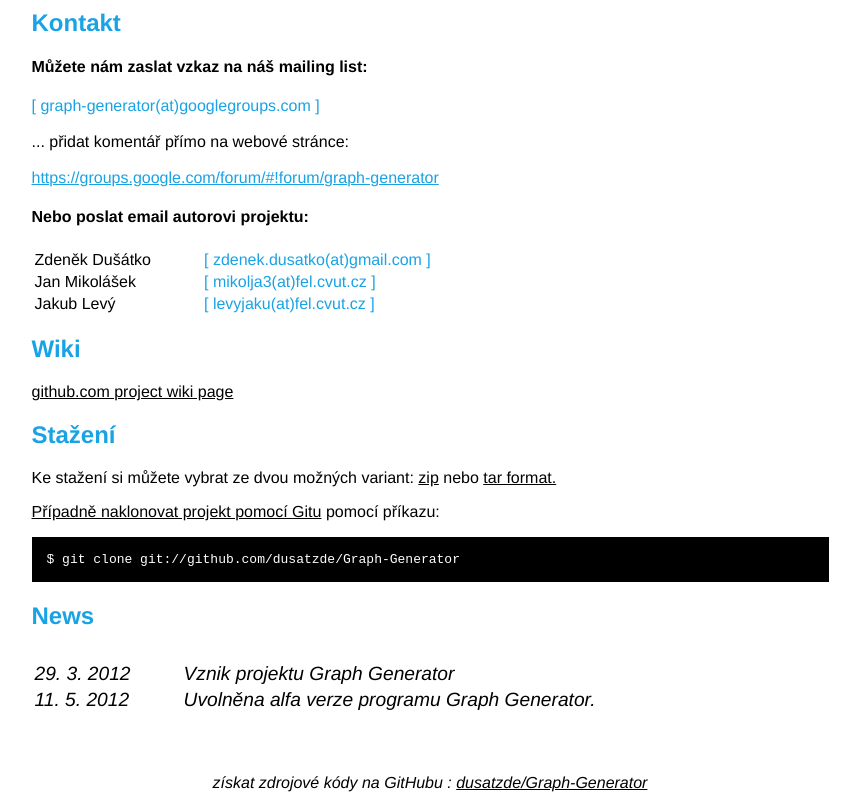
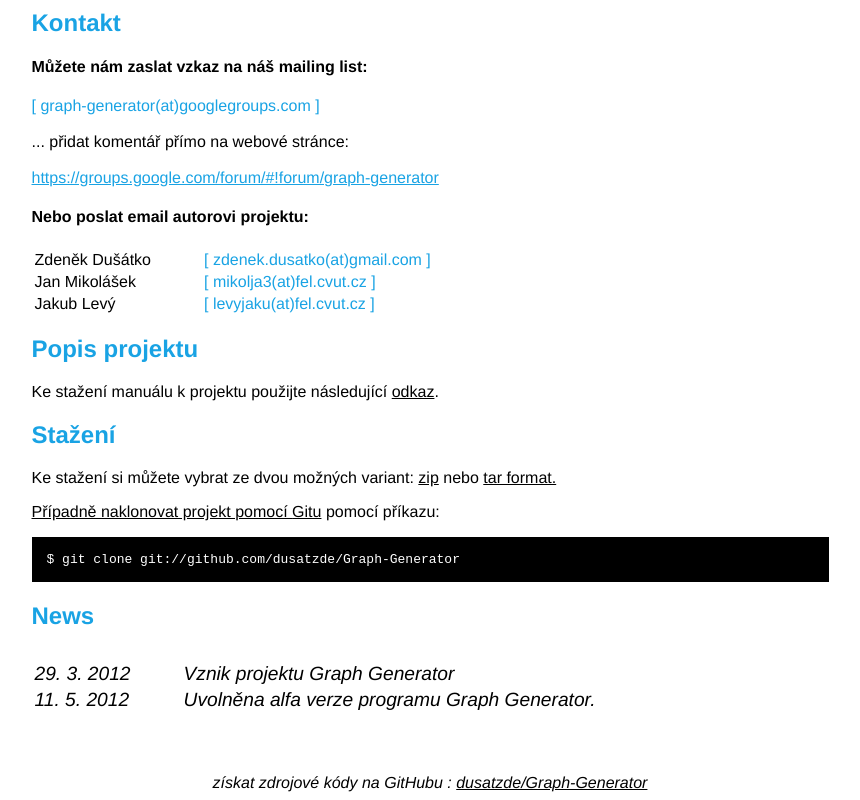
Before and after one commit to dusatzde/Graph-Generator, a plain HTML site: page index_czech.html in a window 1280 px wide. Shown: the part 718-1518 px from the top of the page, without its empty margins (210-1070 px from the left). Drawn offline with Linux system fonts and the light colour scheme.

Commit message:
Update project´s website - link to project´s manual added.

```diff
--- a/index_czech.html
+++ b/index_czech.html
@@ -85,8 +85,9 @@
       </table>
 
 
-     <h2>Wiki</h2>
-     <a href="https://github.com/dusatzde/Graph-Generator/wiki">github.com project wiki page</a>
+     <h2>Popis projektu </h2>
+     Ke stažení manuálu k projektu použijte následující  <a href="https://github.com/dusatzde/Graph-Generator/raw/gh-pages/Documentation/manual/manual%20CZ.pdf"> odkaz</a>.
+
 
 
 
```
Also changed, not shown: index.html (+2 -2 lines).
